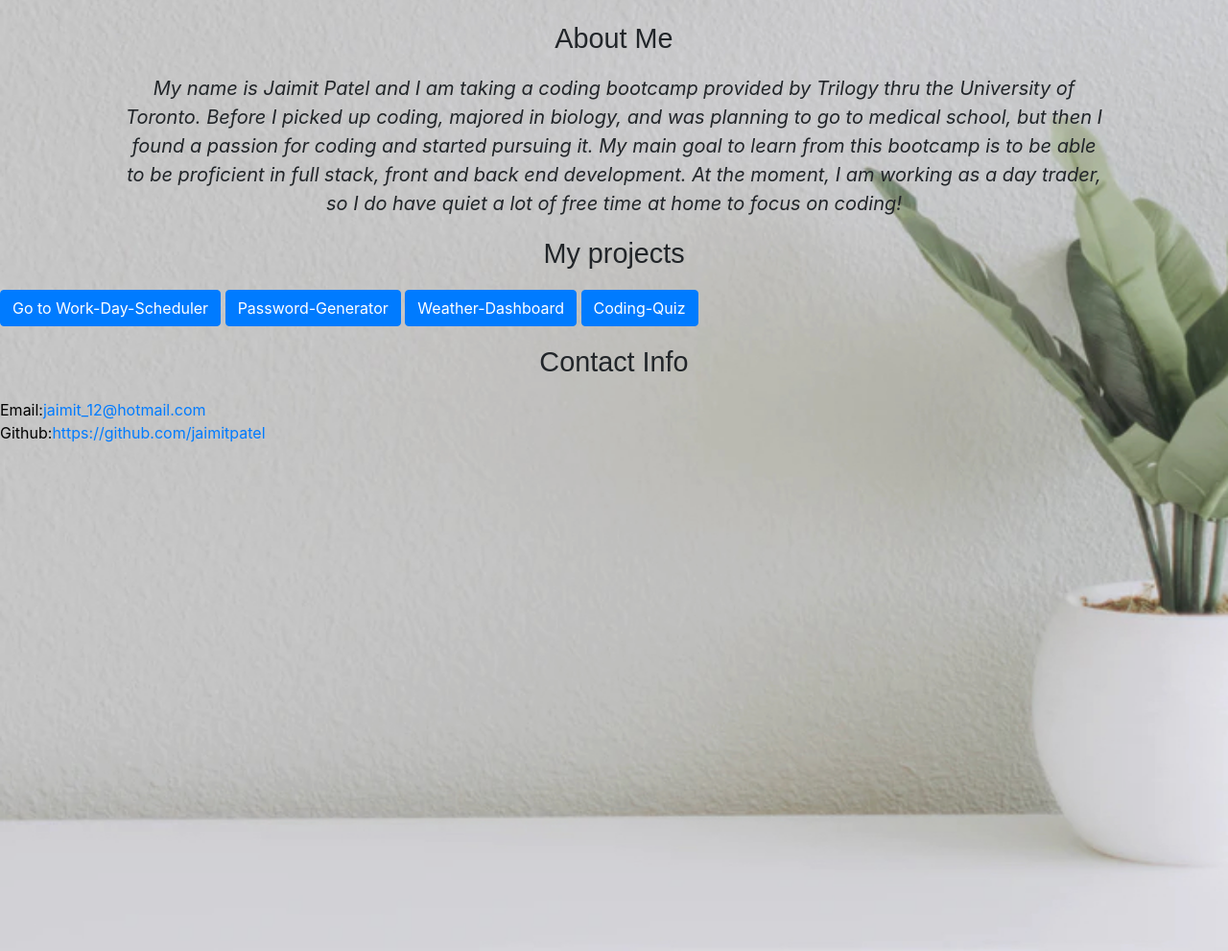
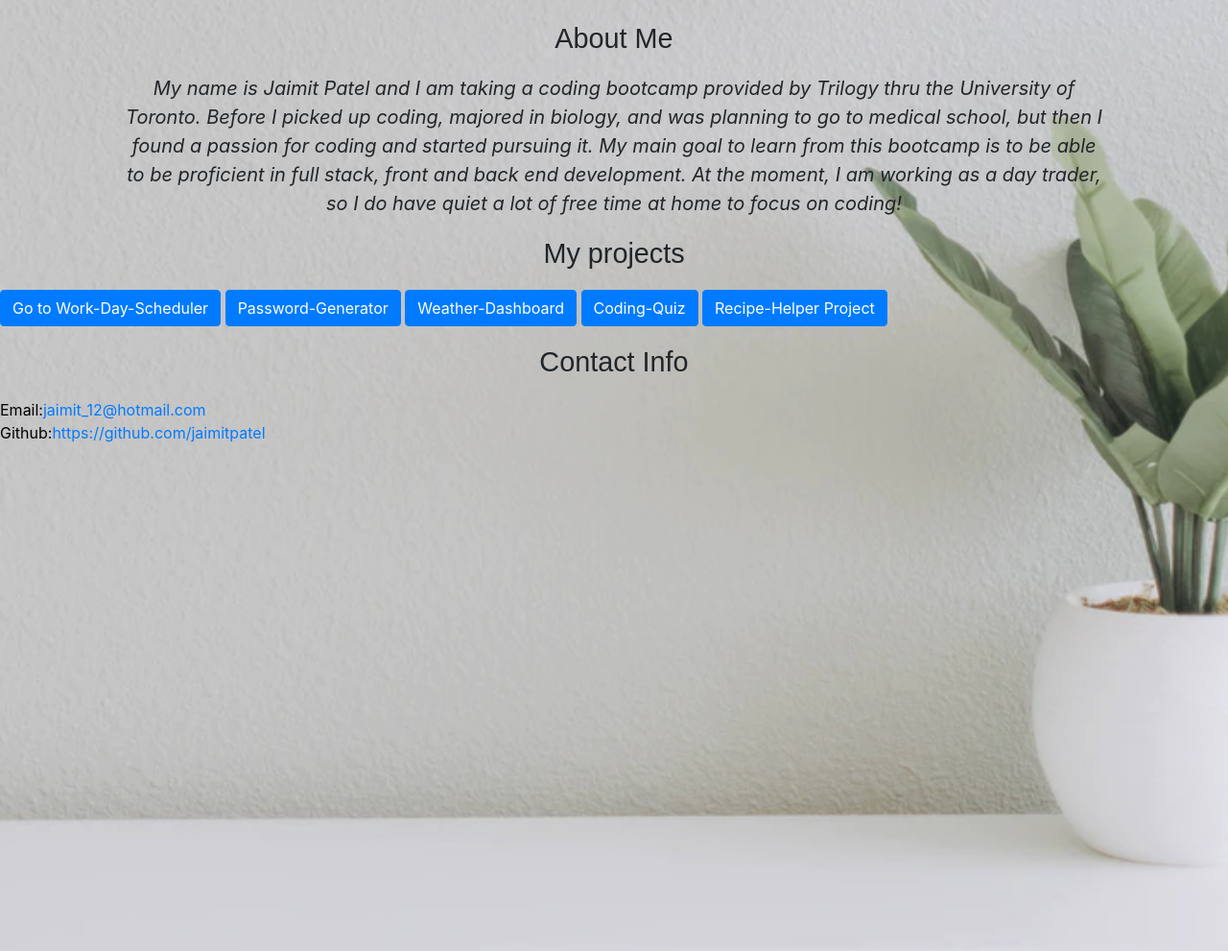
Before and after one commit to jaimitpatel/portfolio, a plain HTML site: page index.html in a window 1280 px wide. Shown: the part 929-1920 px from the top of the page at 96% size. Drawn offline with nearby package versions, Linux system fonts and the light colour scheme.

Commit message:
added link to project 1

```diff
--- a/index.html
+++ b/index.html
@@ -53,6 +53,7 @@ Hello, and welcome to my portfolio. Please feel free to scroll around and get to
             <a href="https://jaimitpatel.github.io/Coding-projects/" class="btn btn-primary">Password-Generator</a>
             <a href="https://jaimitpatel.github.io/Weather-Dashboard/#" class="btn btn-primary">Weather-Dashboard</a>
             <a href="https://jaimitpatel.github.io/coding-quiz/" class="btn btn-primary">Coding-Quiz</a>
+            <a href="https://jaimitpatel.github.io/Trilogy-Group-Project-Recipe-Helper/" class="btn btn-primary">Recipe-Helper Project</a>
         </div>
 
         <section class="my-portfolio">
```
